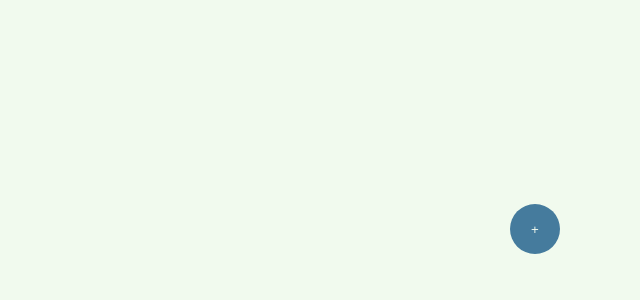
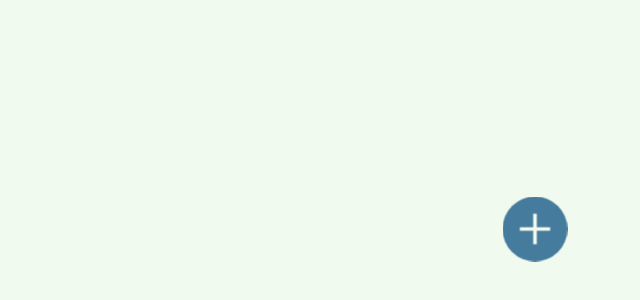
Before and after one commit to carlosmperezm/library, a plain HTML site: page index.html in a window 1280 px wide. Shown: the part 498-798 px from the top of the page, without its empty margins (640-1280 px from the left). Drawn offline with Linux system fonts and the light colour scheme.

Commit message:
Style the add button

```diff
--- a/index.html
+++ b/index.html
@@ -10,7 +10,7 @@
 <body>
     <main class="cards-container">
     </main>
-    <button class="add-button">+</button>
+    <button class="add-button"><img src="icons/plus.svg"></button>
 
     <script src="index.js"></script>
 </body>
--- a/styles.css
+++ b/styles.css
@@ -82,4 +82,10 @@ button:hover {
     background-color: var(--primary-color);
     color: var(--light-color);
     border: none;
+    transform: scale(1.3);
 }
+
+.add-button:hover {
+    transform: scale(1.5);
+    transition: 0.2s ease;
+}
```
Also changed, not shown: icons/plus.svg (added).
